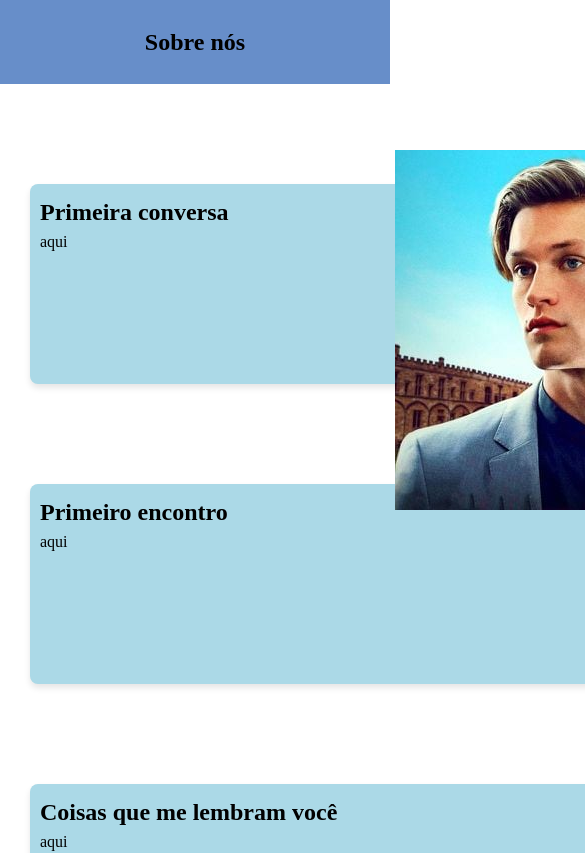
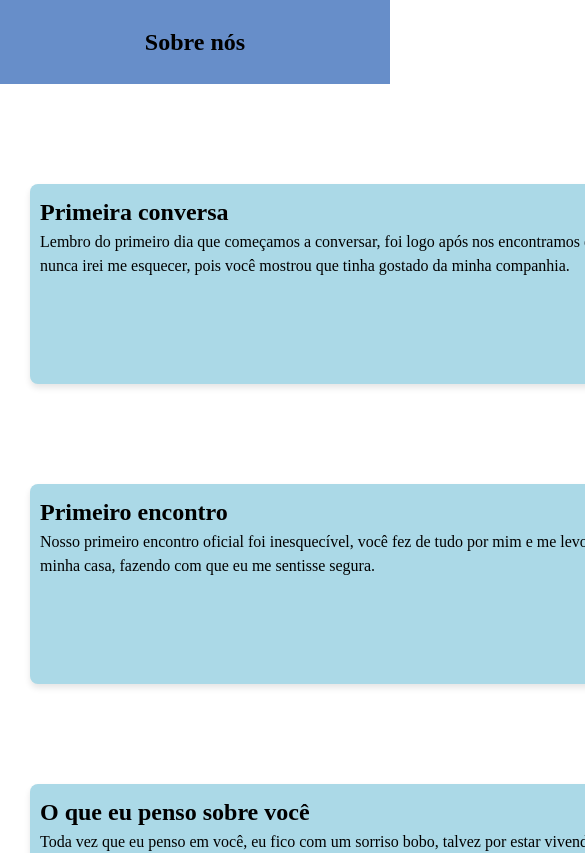
Before and after one commit to annabialeme/Next-JS, a Next.js app in the folder nextjs/: page / in a window 390 px wide. Shown: the top 853 px of the page, 585 px wide, since content can reach past the window. Built offline with nearby package versions, Linux system fonts and the light colour scheme.

Commit message:
feat: cards

```diff
--- a/nextjs/app/page.jsx
+++ b/nextjs/app/page.jsx
@@ -8,16 +8,13 @@ export default function Home() {
     <Header />
     <main>
 
-  <aside>
-  <Card title="Primeira conversa" content="aqui"/>
-      <Card title="Primeiro encontro" content="aqui" />
-      <Card title="Coisas que me lembram você" content="aqui" />
+  <div class = "card">
+  <Card title="Primeira conversa" content="Lembro do primeiro dia que começamos a conversar, foi logo após nos encontramos em uma festa, eu nunca irei me esquecer, pois você mostrou que tinha gostado da minha companhia."/>
 
-      <div className= "imagem">
-        <img src = "/maxton hall2.jpeg"></img>
-        </div>
-  </aside>
+      <Card title="Primeiro encontro" content="Nosso primeiro encontro oficial foi inesquecível, você fez de tudo por mim e me levou até o portão da minha casa, fazendo com que eu me sentisse segura." />
 
+      <Card title="O que eu penso sobre você" content="Toda vez que eu penso em você, eu fico com um sorriso bobo, talvez por estar vivendo com uma pessoa que me trata com carinho e que me faz feliz, pela primeira vez alguém mostra que realmente me quer." />
+  </div>
 
     </main>
     <Footer />
--- /dev/null
+++ b/nextjs/styles/Main.module.css
@@ -0,0 +1,4 @@
+.imagem {
+    display: flex;
+    width: 100px;
+}
--- a/nextjs/styles/globals.css
+++ b/nextjs/styles/globals.css
@@ -3,17 +3,3 @@
   padding: 0;
   box-sizing: border-box;
 }
-
-.imagem {
-  position: absolute;
-  top: 150px;
-  left: 200px;
-  margin-left: 50%;
-  height: 400px;
-  width: 100px;
-
-}
-@media (max-width: 768px){
-  .header, .footer {
-      width: 50%;
-  }}
```
Also changed, not shown: nextjs/components/Main.jsx (added, +14 -0 lines).
